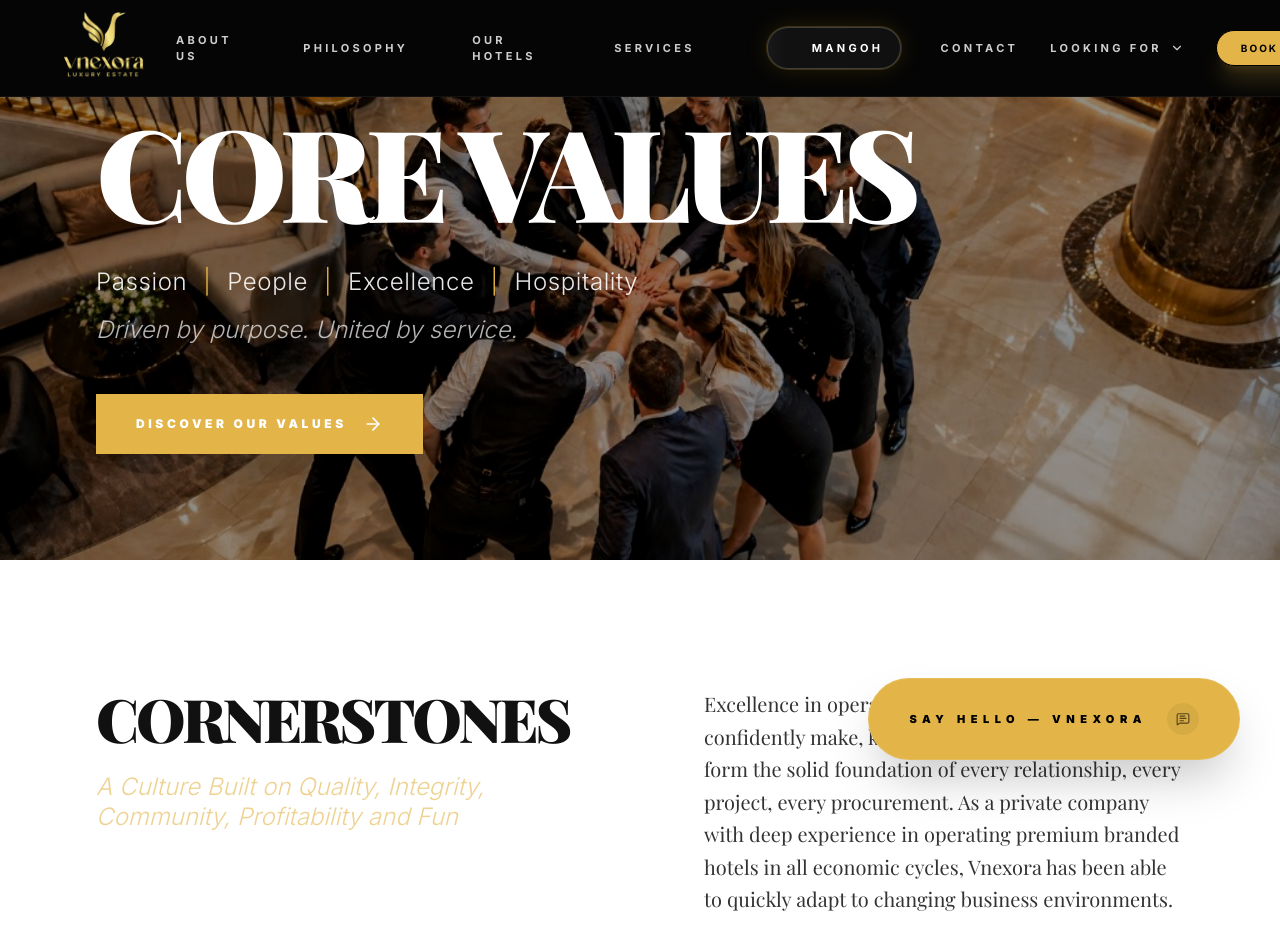
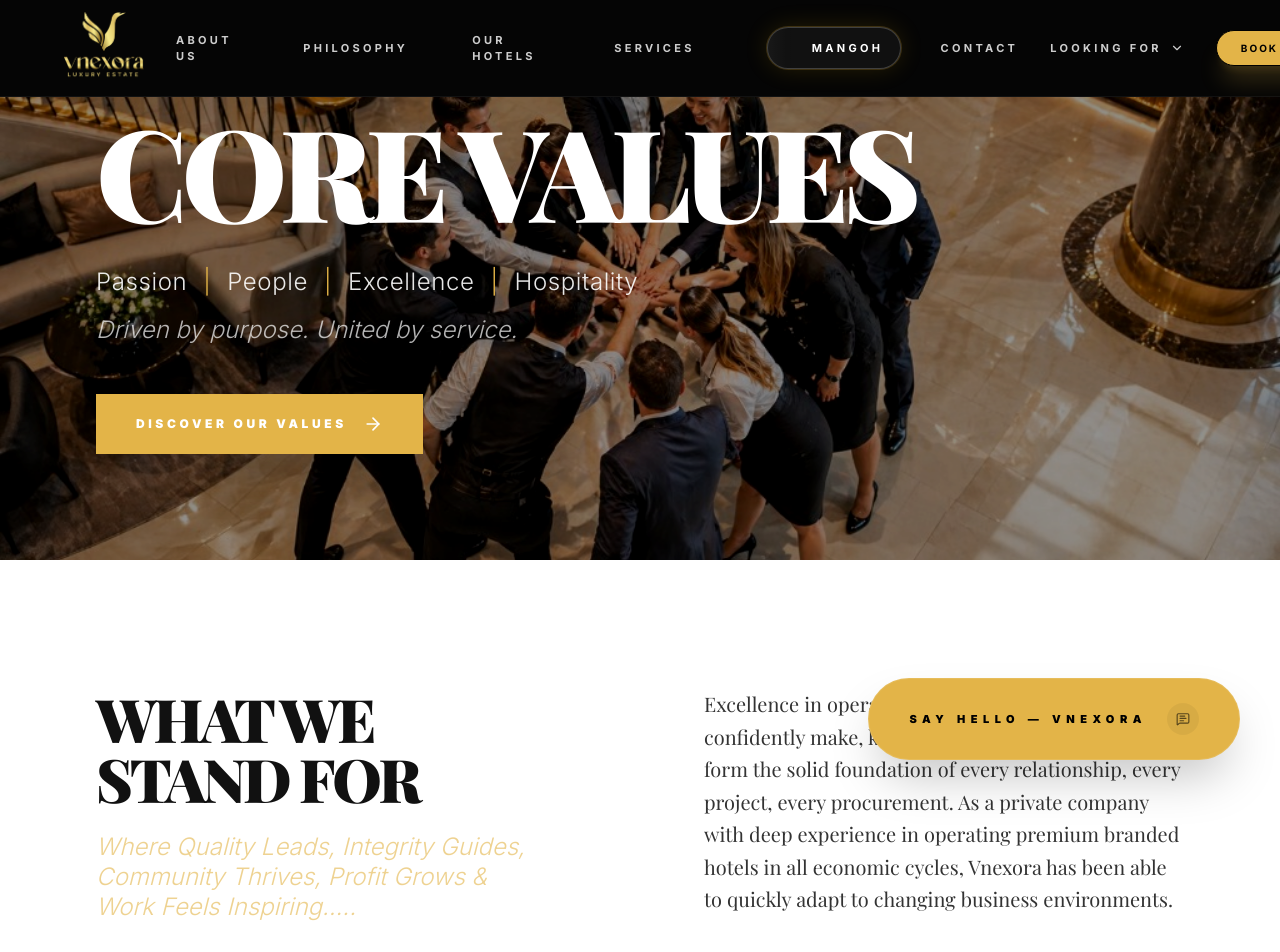
Before and after one commit to cricketmagician/vnexora, a Next.js app: page /philosophy in a window 1280 px wide. Shown: the top 952 px of the page. Built offline with nearby package versions, Linux system fonts and the light colour scheme; a web font is replaced by a local one.

Commit message:
content: update philosophy intro text

```diff
--- a/src/app/philosophy/page.tsx
+++ b/src/app/philosophy/page.tsx
@@ -132,10 +132,10 @@
               className="space-y-6"
             >
               <h2 className="text-4xl md:text-6xl font-sans font-black text-[#111] uppercase tracking-tighter leading-none">
-                Cornerstones
+                What We Stand For
               </h2>
               <p className="text-mustard/60 text-xl md:text-2xl font-light italic leading-tight max-w-md">
-                A Culture Built on Quality, Integrity, Community, Profitability and Fun
+                Where Quality Leads, Integrity Guides, Community Thrives, Profit Grows & Work Feels Inspiring.....
               </p>
             </motion.div>
 
```
